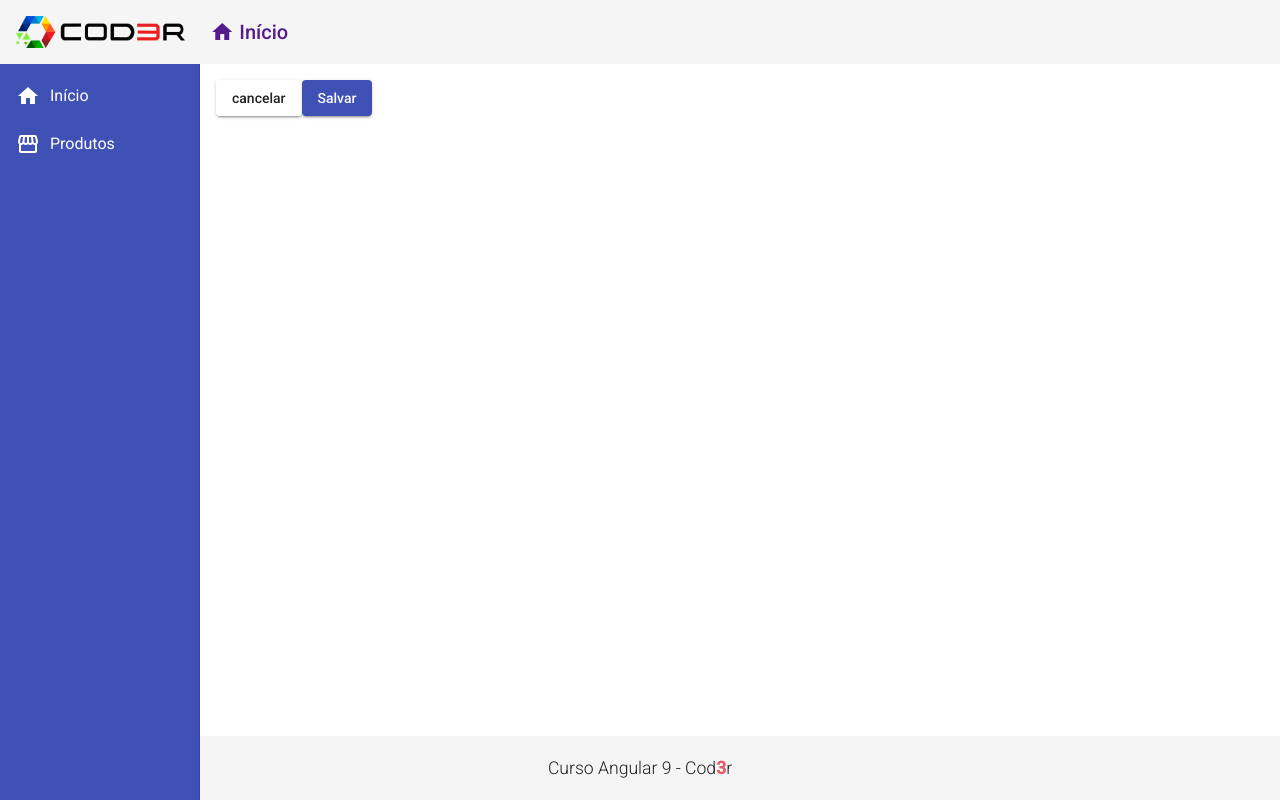
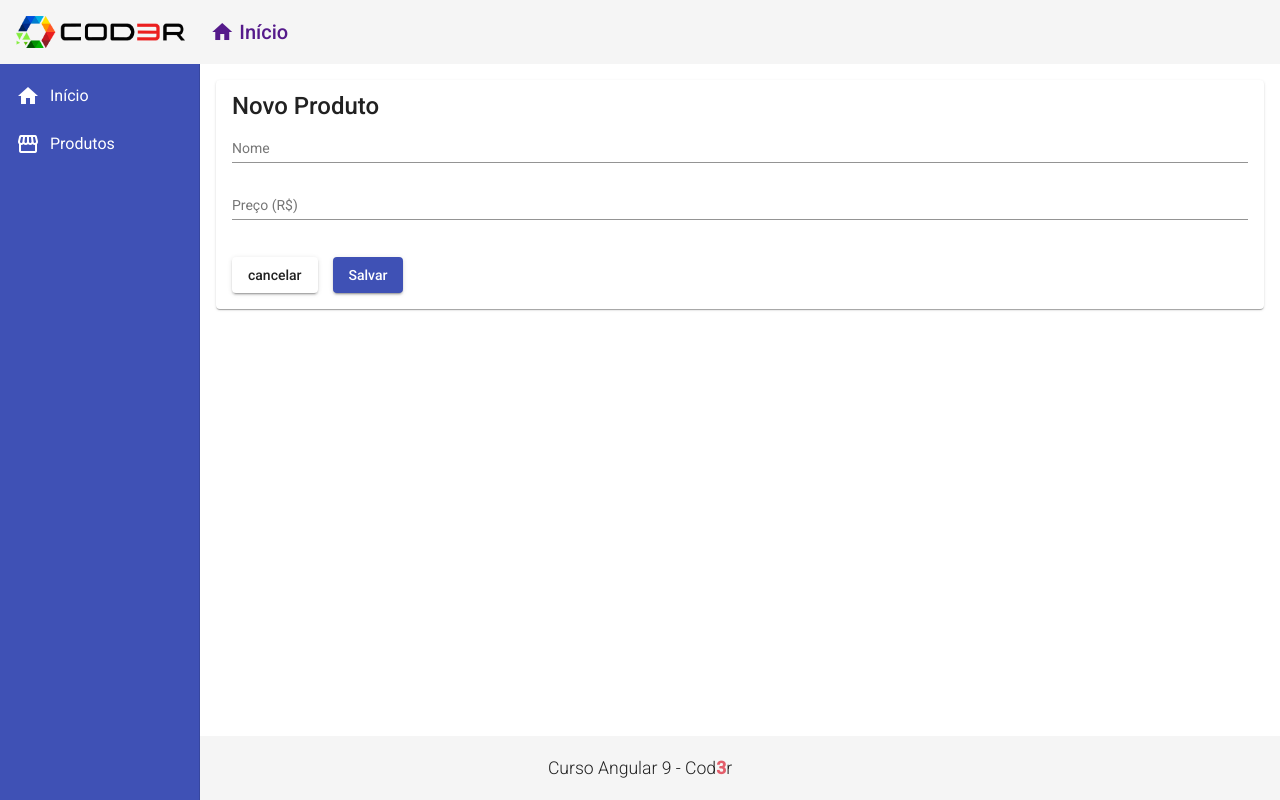
Before and after one commit to hugomatheus/angular-cod3r, an Angular app: page /products/create in a window 1280 px wide. Built offline with nearby package versions, Linux system fonts and the light colour scheme.

Commit message:
Create e read de produtos

```diff
--- a/src/app/components/product/product-create/product-create.component.css
+++ b/src/app/components/product/product-create/product-create.component.css
@@ -0,0 +1,11 @@
+form {
+    display: flex;
+    flex-direction: column;
+}
+
+button {
+    margin-top: 20px;
+}
+button + button {
+    margin-left: 15px;
+}
--- a/src/app/components/product/product-create/product-create.component.html
+++ b/src/app/components/product/product-create/product-create.component.html
@@ -1,6 +1,19 @@
+<mat-card>
+    <mat-card-title>Novo Produto</mat-card-title>
+
+    <form>
+        <mat-form-field>
+            <input matInput placeholder="Nome" [(ngModel)] = "product.name" name="name">
+        </mat-form-field>
+        <mat-form-field>
+            <input matInput placeholder="Preço (R$)" [(ngModel)] = "product.price" name="price">
+        </mat-form-field>
+    </form>
+
     <button mat-raised-button (click)="cancel()" color="secondary">
         cancelar
     </button>
     <button mat-raised-button (click)="createProduct()" color="primary">
         Salvar
     </button>
+</mat-card>
--- a/src/app/components/product/product-create/product-create.component.ts
+++ b/src/app/components/product/product-create/product-create.component.ts
@@ -1,5 +1,6 @@
 import { Component, OnInit } from '@angular/core';
 import { Router } from '@angular/router';
+import IProduct from '../product.model';
 import { ProductService } from '../product.service';
 
 @Component({
@@ -9,6 +10,11 @@
 })
 export class ProductCreateComponent implements OnInit {
 
+  product: IProduct = {
+    name: '',
+    price: null
+  }
+
   constructor(private productService: ProductService, private router: Router) { }
 
   ngOnInit(): void {
@@ -16,7 +22,11 @@
   }
 
   createProduct(): void {
-    this.productService.showMessage('Produto cadastrado!');
+    this.productService.create(this.product).subscribe( () => {
+        this.productService.showMessage('Produto cadastrado!');
+        this.router.navigate(['/products']);
+    });
+
   }
 
   cancel(): void {
--- /dev/null
+++ b/src/app/components/product/product-read/product-read.component.html
@@ -0,0 +1 @@
+<p>product-read works!</p>
--- /dev/null
+++ b/src/app/components/product/product-read/product-read.component.ts
@@ -0,0 +1,23 @@
+import { Component, OnInit } from '@angular/core';
+import IProduct from '../product.model';
+import { ProductService } from '../product.service';
+
+@Component({
+  selector: 'app-product-read',
+  templateUrl: './product-read.component.html',
+  styleUrls: ['./product-read.component.css']
+})
+export class ProductReadComponent implements OnInit {
+
+  products: IProduct[];
+
+  constructor(private productService: ProductService) { }
+
+  ngOnInit(): void {
+    this.productService.read().subscribe(products => {
+      this.products = products;
+      console.log(products);
+    })
+  }
+
+}
--- a/src/app/components/product/product.service.ts
+++ b/src/app/components/product/product.service.ts
@@ -1,14 +1,27 @@
 import { Injectable } from '@angular/core';
 import { MatSnackBar } from '@angular/material/snack-bar';
+import { HttpClient } from '@angular/common/http';
+import IProduct from './product.model';
+import { Observable } from 'rxjs';
 
 @Injectable({
   providedIn: 'root'
 })
 export class ProductService {
 
-  constructor(private snackBar: MatSnackBar) { }
+  baseUrl = ' http://localhost:3001/products';
+
+  constructor(private snackBar: MatSnackBar, private http: HttpClient) { }
 
   showMessage(message:string): void {
     this.snackBar.open(message, 'x', {duration: 3000, horizontalPosition: "right", verticalPosition: "top"});
   }
+
+  create(product: IProduct): Observable<IProduct> {
+    return this.http.post<IProduct>(this.baseUrl, product);
+  }
+
+  read(): Observable<IProduct[]> {
+    return this.http.get<IProduct[]>(this.baseUrl);
+  }
 }
--- a/src/app/views/product-crud/product-crud.component.css
+++ b/src/app/views/product-crud/product-crud.component.css
@@ -0,0 +1,3 @@
+button {
+    margin-bottom: 30px;
+}
--- a/src/app/views/product-crud/product-crud.component.html
+++ b/src/app/views/product-crud/product-crud.component.html
@@ -1,3 +1,5 @@
-<button mat-raised-button (click)="navigateToProduct()">
+<button mat-raised-button (click)="navigateToProduct()" color="primary">
     Novo produto
 </button>
+
+<app-product-read></app-product-read>
```
Also changed, not shown: src/app/app.module.ts (+17 -6 lines), src/app/components/product/product-read/product-read.component.css (added). Lines whose indentation alone changed are shown as unchanged.
